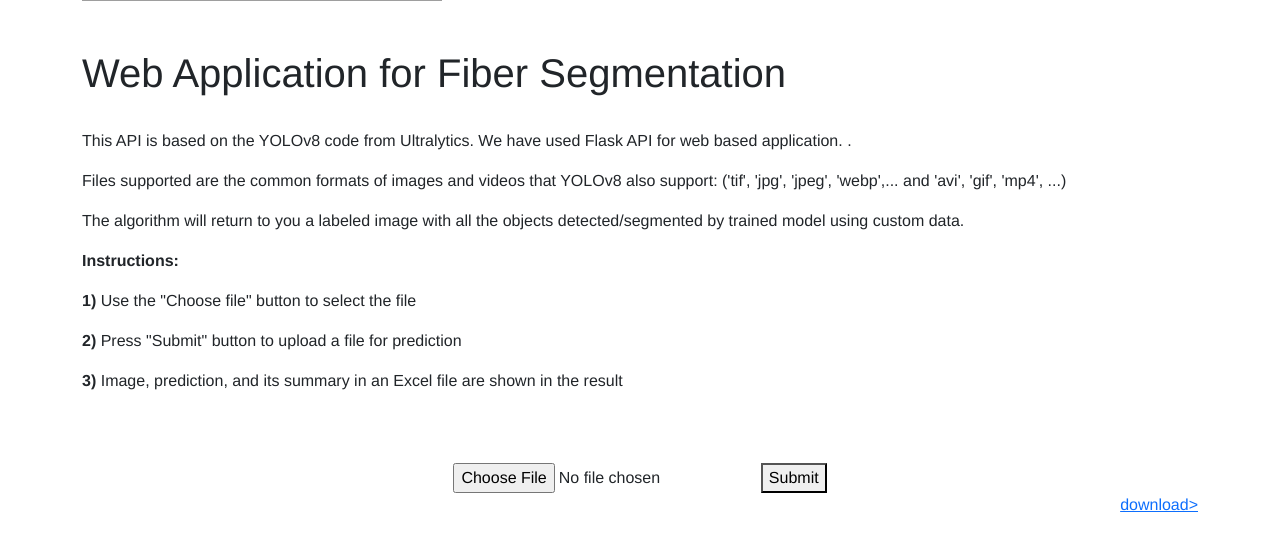
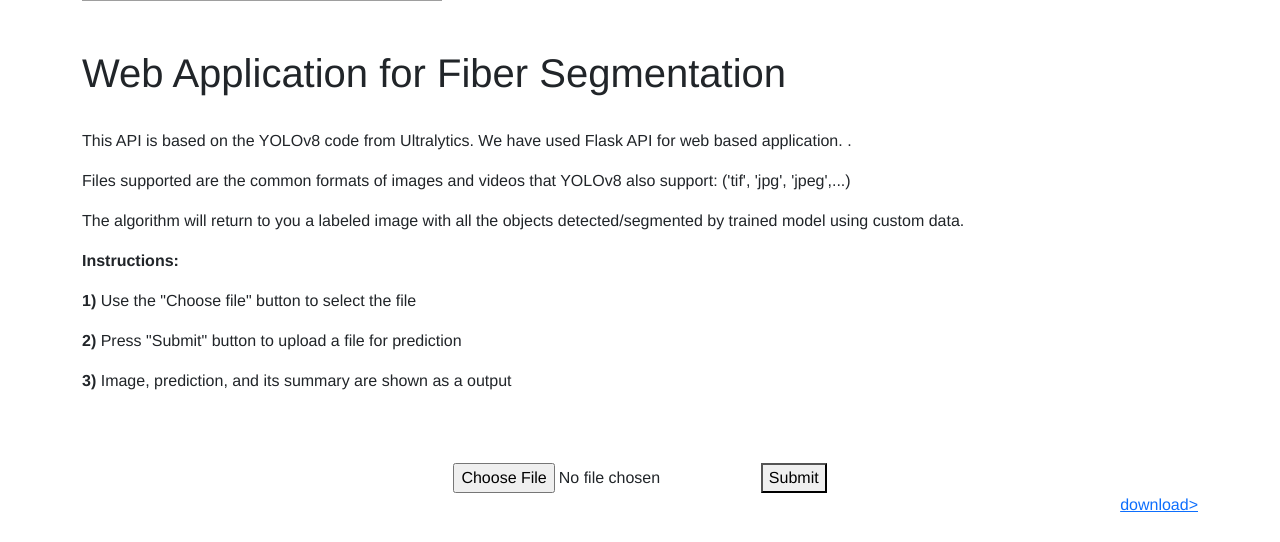
Before and after one commit to sqbqamar/fiberseg, a Flask app: page / in a window 1280 px wide. Shown: the part 301-843 px from the top of the page. Run offline with Flask 2, Linux system fonts and the light colour scheme; grey boxes are pictures that could not be loaded.

Commit message:
Update index.html

```diff
--- a/templates/index.html
+++ b/templates/index.html
@@ -174,14 +174,14 @@
 <br>
 <p class="text-left">
                 This API is based on the YOLOv8 code from Ultralytics. We have used Flask API for web based application. </a>.
-                <p>Files supported are the common formats of images and videos that YOLOv8 also support: ('tif', 'jpg', 'jpeg', 'webp',... and 'avi', 'gif', 'mp4', ...)<p>
+                <p>Files supported are the common formats of images and videos that YOLOv8 also support: ('tif', 'jpg', 'jpeg',...)<p>
                 <p>The algorithm will return to you a labeled image with all the objects detected/segmented by trained model using custom data.<p>
 
 
 			<p><strong>Instructions:</strong><p>
             <p><strong>1)</strong> Use the "Choose file" button to select the file<p>
             <p><strong>2)</strong> Press "Submit" button to upload a file for prediction<p>
-			<p><strong>3)</strong> Image, prediction, and its summary in an Excel file are shown in the result<p>
+			<p><strong>3)</strong> Image, prediction, and its summary are shown as a output<p>
               </p>
   </div>
 
@@ -209,6 +209,7 @@
             <figure>
     <figcaption style="text-align: left;">Prediction Image</figcaption>
 	<img class="float-right img-fluid" src="{{ image1 }}" />
+	<a href="{{ image1 }}" download>Download Prediction</a>
   </figure>
           </td>
         </tr>
```
